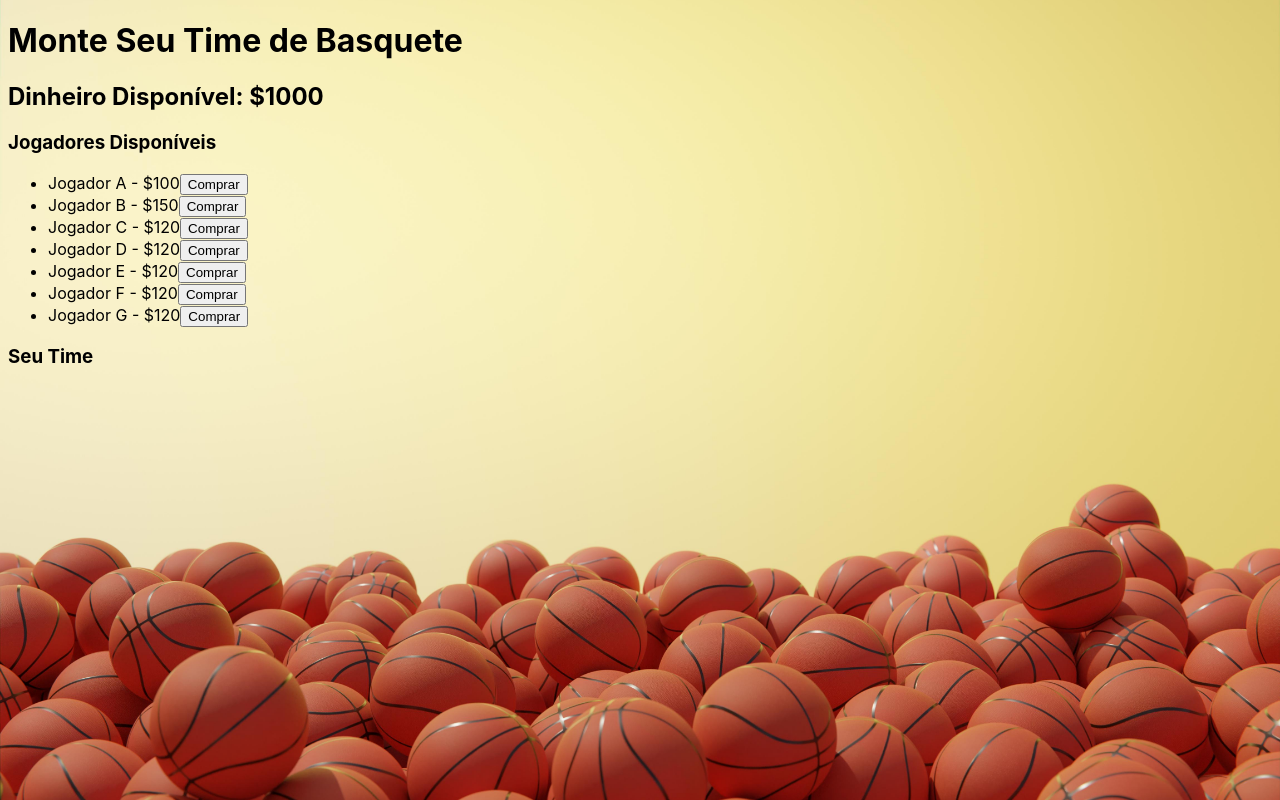
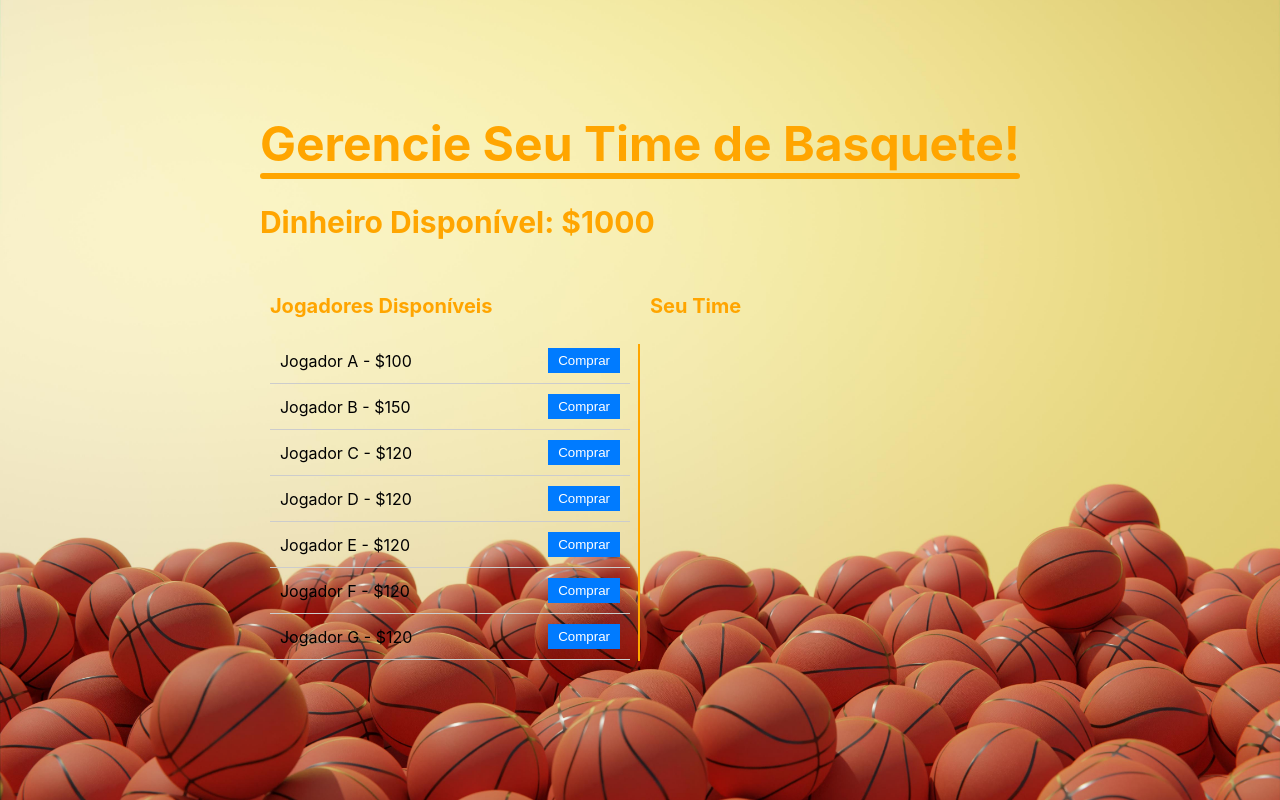
Before and after one commit to GuiCarrilho/fever-dunk, a React (Create React App) app in the folder interface/login-conta/: page /index in a window 1280 px wide. Built offline with nearby package versions, Linux system fonts and the light colour scheme.

Commit message:
Stylizing CSS Manager Team

```diff
--- /dev/null
+++ b/interface/login-conta/src/Components/Home/index.css
@@ -0,0 +1,82 @@
+body {
+  background-color: #f2f2f2;
+  margin: 0;
+  padding: 0;
+  display: flex;
+  align-items: center;
+  justify-content: center;
+  height: 100vh;
+}
+
+ul {
+  list-style: none;
+  padding: 0;
+}
+
+li {
+  display: flex;
+  justify-content: space-between;
+  align-items: center;
+  padding: 10px;
+  border-bottom: 1px solid #ccc;
+}
+
+button {
+  background-color: #007bff;
+  color: #fff;
+  border: none;
+  padding: 5px 10px;
+  cursor: pointer;
+}
+
+button:disabled {
+  background-color: #ccc;
+  cursor: not-allowed;
+}
+
+.titulo {
+  color: orange;
+  font-size: 48px;
+  font-weight: 700;
+}
+
+.sublinha {
+  width: 800x;
+  height: 6px;
+  background: orange;
+  border-radius: 30px;
+}
+
+h2 {
+  color: orange;
+  font-size: 30px;
+  font-weight: 700;
+}
+
+h3 {
+  color: orange;
+  font-size: 20px;
+}
+
+h3 + ul {
+  margin-top: 10px;
+}
+
+.columns {
+  display: flex;
+}
+
+.column {
+  flex: 1;
+  padding: 10px;
+  position: relative;
+}
+
+.column:not(:last-child)::after {
+  content: '';
+  border-right: 2px solid orange;
+  height: 75%;
+  position: absolute;
+  top: 80px;
+  right: 0;
+}
--- a/interface/login-conta/src/Components/Home/index.jsx
+++ b/interface/login-conta/src/Components/Home/index.jsx
@@ -1,4 +1,5 @@
 import React, { useState } from 'react';
+import './index.css'
 
 function App() {
   // Lista de jogadores disponíveis para compra
@@ -55,10 +56,13 @@ function App() {
 
   return (
       <div>
-      <h1>Monte Seu Time de Basquete</h1>
+      <div className="titulo">Gerencie Seu Time de Basquete!</div>
+      <div className="sublinha"></div>
       <div>
         <h2>Dinheiro Disponível: ${money}</h2>
       </div>
+      <div className="columns">
+        <div className="column">
           <div>
             <h3>Jogadores Disponíveis</h3>
             <ul>
@@ -70,6 +74,8 @@ function App() {
               ))}
             </ul>
           </div>
+        </div>
+        <div className="column">
           <div>
             <h3>Seu Time</h3>
             <ul>
@@ -82,6 +88,8 @@ function App() {
             </ul>
           </div>
         </div>
+      </div>
+    </div>
   );
 }
 
```
Also changed, not shown: interface/login-conta/src/Components/Assets/quadra-basquete.jpg (added). Lines whose indentation alone changed are shown as unchanged.
